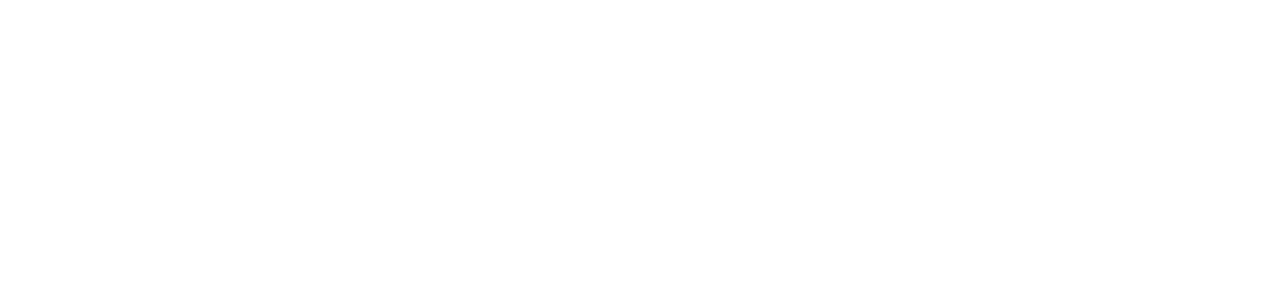
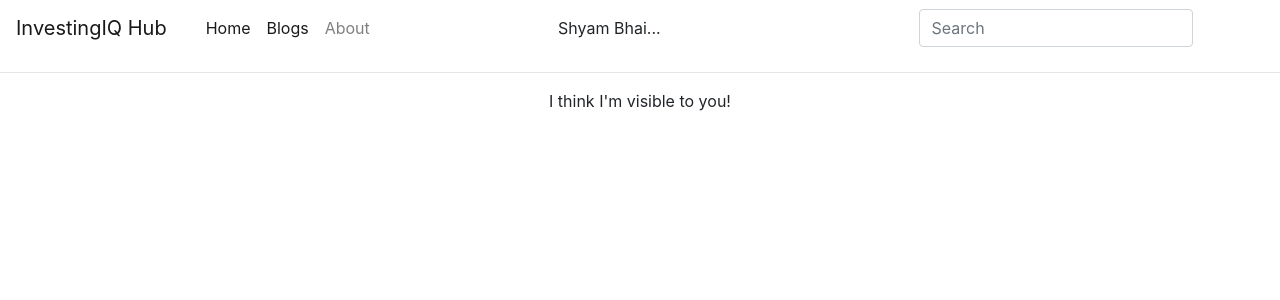
Before and after one commit to Mechboyshyam/InvestingIQ-Hub, a React (Create React App) app in the folder client/: page /blogs in a window 1280 px wide. Shown: the top 300 px of the page. Built offline with nearby package versions, Linux system fonts and the light colour scheme.

Commit message:
Navbar added and checked with text and going to work

```diff
--- a/client/src/Views/Information/Page1.js
+++ b/client/src/Views/Information/Page1.js
@@ -1,10 +1,11 @@
-import React, { PureComponent } from 'react'
+import React, { PureComponent } from 'react';
+import Navbar from '../../Component/Navbar/Navbar';
 
 export class Page1 extends PureComponent {
   render() {
     return (
-      <div>
-
+      <div><Navbar/> <hr />
+       <div className='text-center'> I think I'm visible to you!</div>
       </div>
     )
   }
```
